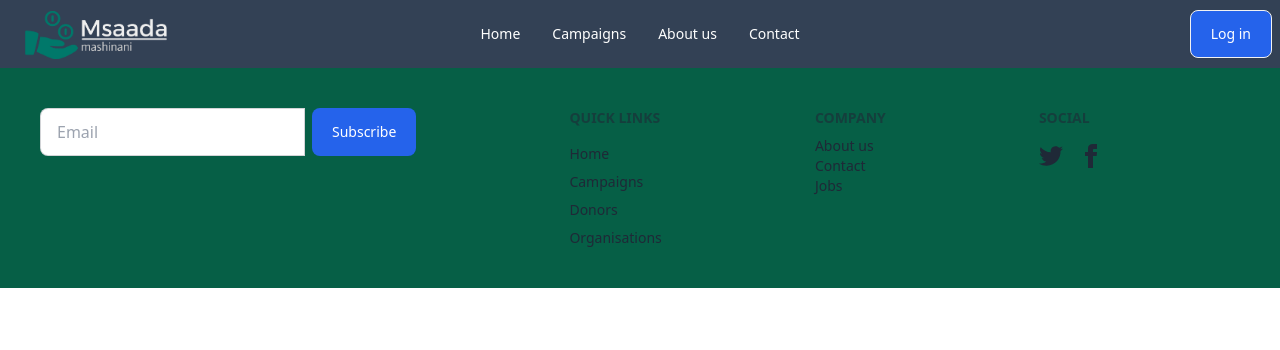
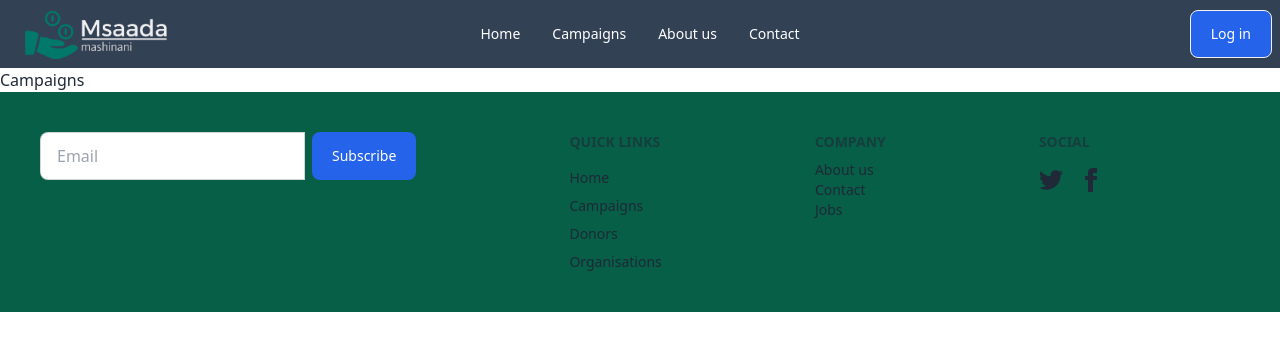
Before and after one commit to MuchokiDavid/Msaadafund-Frontend, a React (Create React App) app: page / in a window 1280 px wide. Shown: the top 350 px of the page. Built offline with nearby package versions, Linux system fonts and the light colour scheme.

Commit message:
Import Campaigns component

```diff
--- a/src/App.js
+++ b/src/App.js
@@ -1,10 +1,12 @@
 import './App.css';
 import Menus from './components/reusables/Menus';
 import Footer from './components/reusables/Footer';
+import Campaigns from './pages/Campaigns';
 function App() {
   return (
     <>
     <Menus/>
+    <Campaigns/>
     <Footer/>
     </>
   );
```
